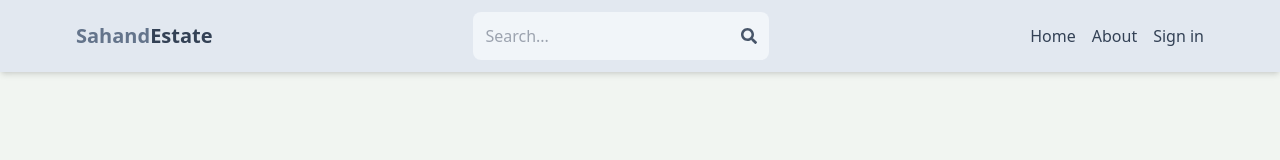
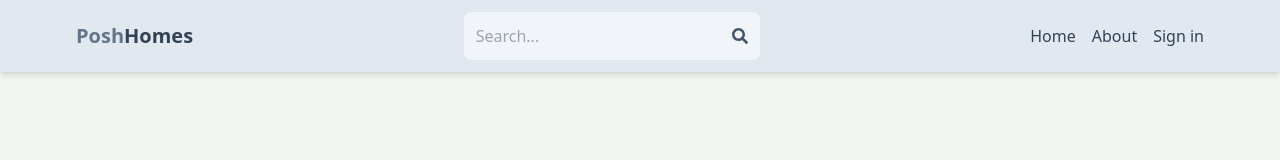
Before and after one commit to mulli-dev/mern-estate, a React (Vite) app in the folder client/: page / in a window 1280 px wide. Shown: the top 160 px of the page. Built offline with nearby package versions, Linux system fonts and the light colour scheme; no server answers.

Commit message:
posh homes title

```diff
--- a/client/src/components/Header.jsx
+++ b/client/src/components/Header.jsx
@@ -29,8 +29,8 @@ export default function Header() {
       <div className="flex items-center justify-between max-w-6xl p-3 mx-auto">
         <Link to="/">
           <h1 className="flex flex-wrap text-sm font-bold sm:text-xl">
-            <span className="text-slate-500">Sahand</span>
-            <span className="text-slate-700">Estate</span>
+            <span className="text-slate-500">Posh</span>
+            <span className="text-slate-700">Homes</span>
           </h1>
         </Link>
 
```
